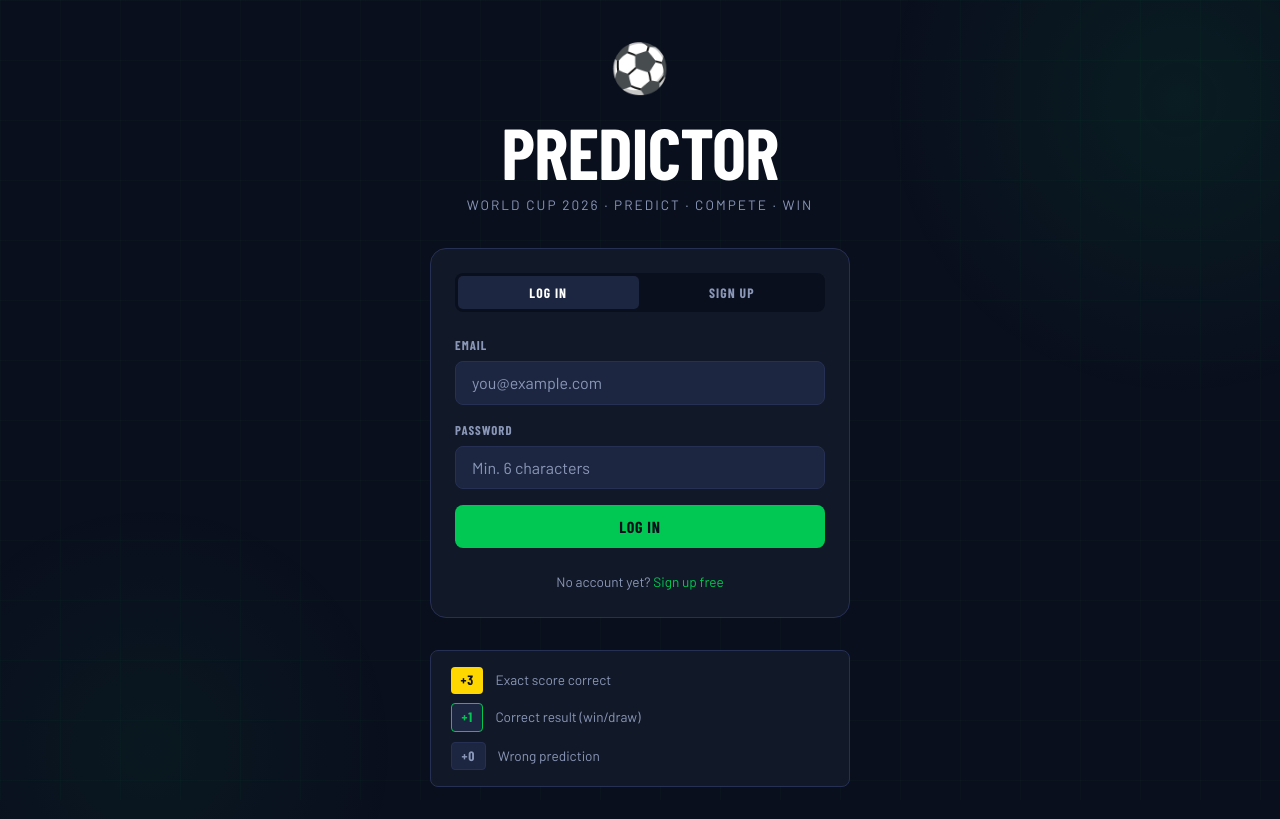
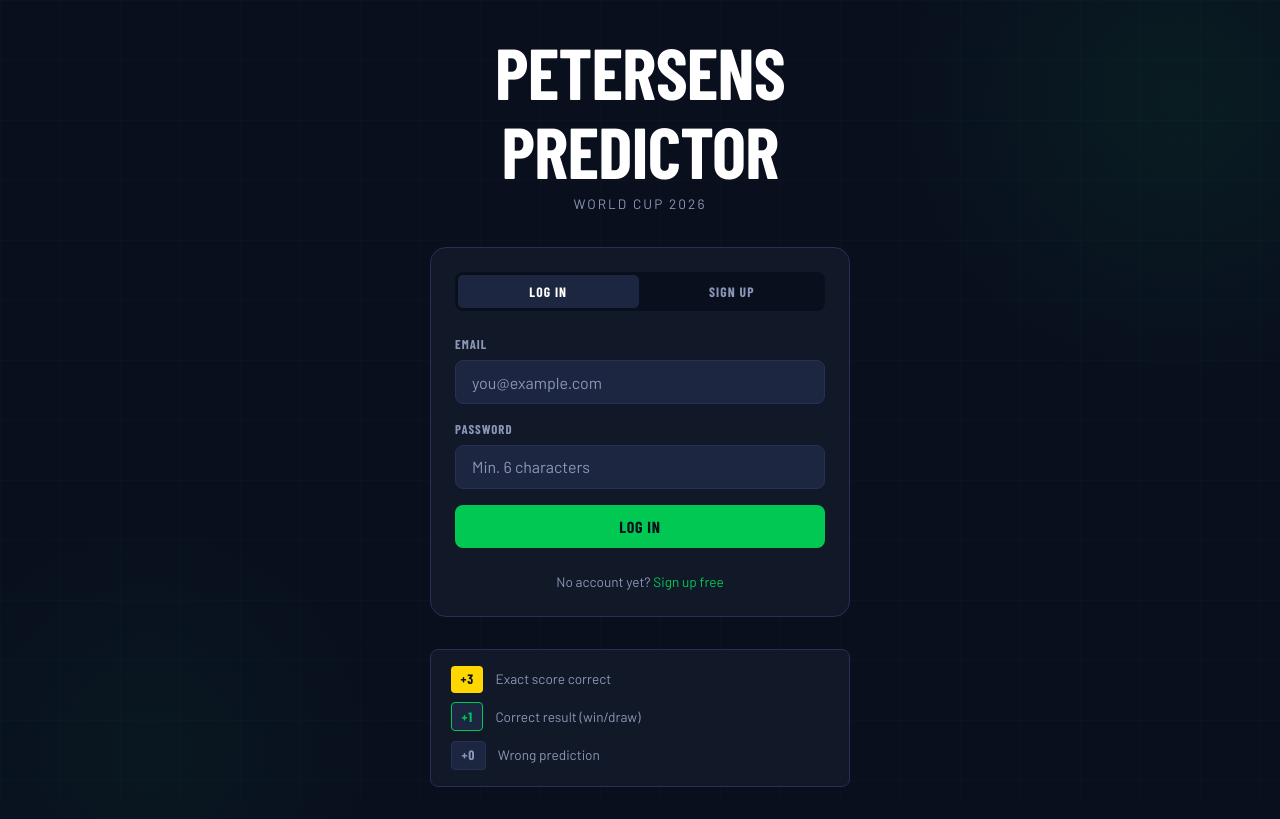
Before and after one commit to AllanPetersen1/world-cup-predictions, a Next.js app: page /login in a window 1280 px wide. Built offline with nearby package versions, Linux system fonts and the light colour scheme; no server answers; a web font is replaced by a local one.

Commit message:
change text

```diff
--- a/src/app/layout.tsx
+++ b/src/app/layout.tsx
@@ -2,7 +2,7 @@ import type { Metadata } from 'next'
 import './globals.css'
 
 export const metadata: Metadata = {
-  title: 'Predictor — World Cup 2026',
+  title: 'World Cup 2026',
   description: 'Predict match scores, compete with friends',
 }
 
--- a/src/app/login/page.tsx
+++ b/src/app/login/page.tsx
@@ -88,9 +88,8 @@ export default function LoginPage() {
       <div className={styles.container}>
         {/* Header */}
         <div className={styles.header}>
-          <div className={styles.trophy}>⚽</div>
-          <h1 className={styles.title}>Predictor</h1>
-          <p className={styles.subtitle}>World Cup 2026 · Predict · Compete · Win</p>
+          <h1 className={styles.title}>Petersens Predictor</h1>
+          <p className={styles.subtitle}>World Cup 2026</p>
         </div>
 
         {/* Auth card */}
```
